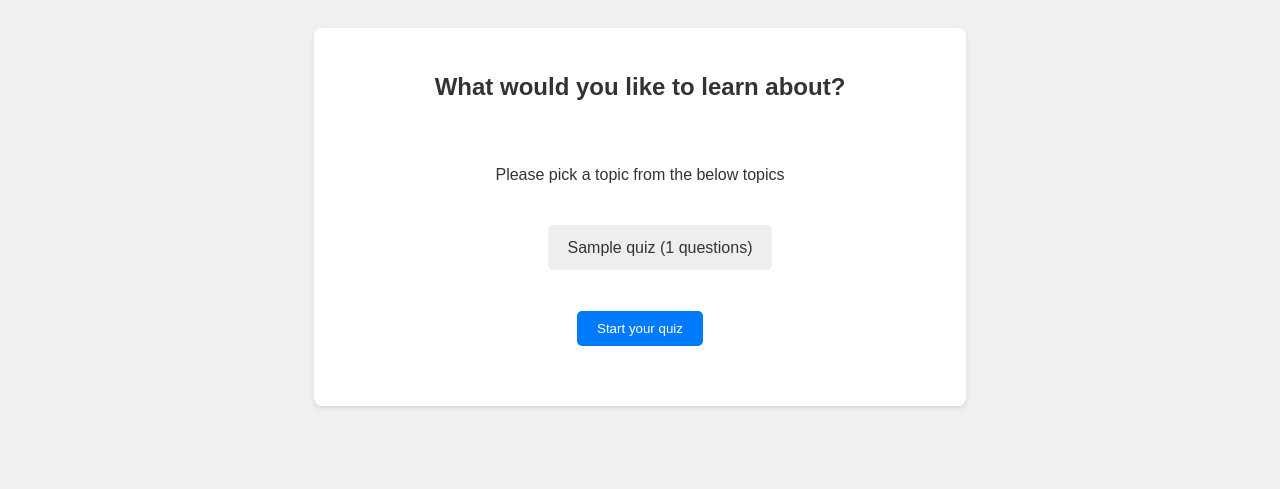
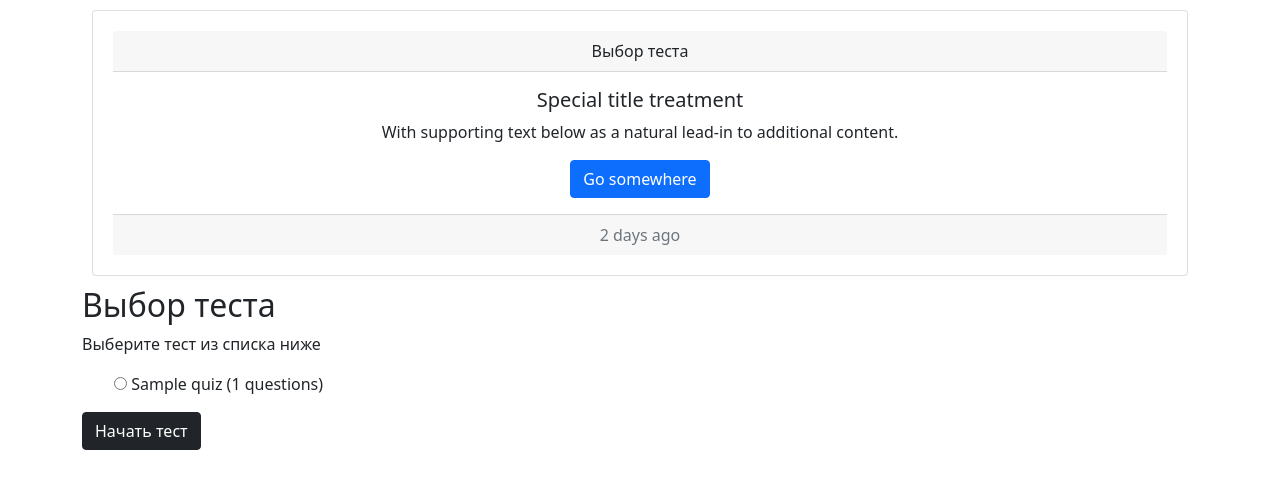
Before and after one commit to AndrewSkow11/NewWaveEducation, a Django app: page /quiz/ in a window 1280 px wide. Shown: the top 489 px of the page. Run offline with Django 4.2, Linux system fonts and the light colour scheme; tables that the repository leaves empty hold one stand-in row (values such as "Sample post"); some libraries are stand-ins or nearby versions.

Commit message:
тесты улучшения дизайна

```diff
--- /dev/null
+++ b/quiz/templates/base.html
@@ -0,0 +1,26 @@
+<!doctype html>
+<html lang="ru">
+<head>
+    <meta charset="utf-8">
+    <meta name="viewport" content="width=device-width, initial-scale=1">
+
+    <link href="https://cdn.jsdelivr.net/npm/bootstrap@5.0.2/dist/css/bootstrap.min.css" rel="stylesheet"
+          integrity="sha384-EVSTQN3/azprG1Anm3QDgpJLIm9Nao0Yz1ztcQTwFspd3yD65VohhpuuCOmLASjC" crossorigin="anonymous">
+
+
+    <title>
+        {% block title %}
+        {% endblock %}
+    </title>
+
+</head>
+<body>
+
+{% block content %}
+{% endblock %}
+
+<script src="https://cdn.jsdelivr.net/npm/bootstrap@5.0.2/dist/js/bootstrap.bundle.min.js"></script>
+
+
+</body>
+</html>
--- a/quiz/templates/partials/finish.html
+++ b/quiz/templates/partials/finish.html
@@ -1,8 +1,8 @@
 <div>
-  <p>Quiz complete. You scored {{ percent_score }}%</p>
+  <p>Тест завершён, вы набрали {{ percent_score }} %</p>
   <p>({{ score }} correct / {{ questions_count }} questions)</p>
 
   <a class="btn" href="{% url 'start' %}">
-    Start another quiz
+    Выбрать другой тест
   </a>
 </div>
--- a/quiz/templates/partials/question.html
+++ b/quiz/templates/partials/question.html
@@ -18,8 +18,8 @@
       {% endfor %}
     </ol>
 
-    <button class="btn" type="submit" >
-      Submit your answer
+    <button class="btn btn-block" type="submit" >
+      Ответить
     </button>
 
   </form>
@@ -27,6 +27,6 @@
 
 <script>
   window.onbeforeunload = function(){
-    return "Are you sure you want to leave? You will lose your progress.";
+    return "Вы уверены? Весь прогресс не будет сохранён.";
   };
 </script>
--- a/quiz/templates/start.html
+++ b/quiz/templates/start.html
@@ -1,118 +1,154 @@
-<!DOCTYPE html>
-<html lang="en">
-<head>
-  <meta charset="UTF-8">
-  <title>Start your quiz </title>
-  <script src="https://unpkg.com/htmx.org@1.9.10" integrity="sha384-D1Kt99CQMDuVetoL1lrYwg5t+9QdHe7NLX/SoJYkXDFfX37iInKRy5xLSi8nO7UC" crossorigin="anonymous"></script>
-  <style>
-    body {
-      font-family: 'Arial', sans-serif;
-      background-color: #f0f0f0;
-      color: #333;
-      line-height: 1.6;
-      padding: 20px;
-    }
+<!--<!DOCTYPE html>-->
+<!--<html lang="en">-->
+<!--<head>-->
+<!--    <meta charset="UTF-8">-->
+<!--    <title>Выберете тест:</title>-->
+<!--    <script src="https://unpkg.com/htmx.org@1.9.10"></script>-->
 
-    #topic-container {
-      background-color: #fff;
-      padding: 20px;
-      border-radius: 8px;
-      box-shadow: 0 2px 4px rgba(0,0,0,0.1);
-      margin: auto;
-      width: 50%;
-    }
+<!--    <style>-->
+<!--        body {-->
+<!--          font-family: 'Arial', sans-serif;-->
+<!--          background-color: #f0f0f0;-->
+<!--          color: #333;-->
+<!--          line-height: 1.6;-->
+<!--          padding: 20px;-->
+<!--        }-->
 
-    #topic-list {
-      justify-content: center;
-      display: flex;
-      flex-direction: column;
-      align-items: center;
-      padding: 20px;
-    }
+<!--        #topic-container {-->
+<!--          background-color: #fff;-->
+<!--          padding: 20px;-->
+<!--          border-radius: 8px;-->
+<!--          box-shadow: 0 2px 4px rgba(0,0,0,0.1);-->
+<!--          margin: auto;-->
+<!--          width: 50%;-->
+<!--        }-->
 
-    #question-form {
-      padding: 20px;
-    }
+<!--        #topic-list {-->
+<!--          justify-content: center;-->
+<!--          display: flex;-->
+<!--          flex-direction: column;-->
+<!--          align-items: center;-->
+<!--          padding: 20px;-->
+<!--        }-->
 
-    .option{
-      border-radius: 10px;
-    }
+<!--        #question-form {-->
+<!--          padding: 20px;-->
+<!--        }-->
 
-    .option input[type="radio"] {
-      display: none; /* Hide the radio button */
-    }
+<!--        .option{-->
+<!--          border-radius: 10px;-->
+<!--        }-->
 
-    .option label {
-      display: block;
-      padding: 10px 20px;
-      background-color: #eeeeee;
-      border-radius: 5px;
-      margin: 5px 0;
-      cursor: pointer;
-      transition: background-color 0.3s;
-    }
+<!--        .option input[type="radio"] {-->
+<!--          display: none; /* Hide the radio button */-->
+<!--        }-->
 
-    .option label:hover {
-      background-color: #c9c9c9;
-    }
+<!--        .option label {-->
+<!--          display: block;-->
+<!--          padding: 10px 20px;-->
+<!--          background-color: #eeeeee;-->
+<!--          border-radius: 5px;-->
+<!--          margin: 5px 0;-->
+<!--          cursor: pointer;-->
+<!--          transition: background-color 0.3s;-->
+<!--        }-->
 
-    .option input[type="radio"]:checked + label {
-      background-color: #818181;
-      color: #fff;
-    }
+<!--        .option label:hover {-->
+<!--          background-color: #c9c9c9;-->
+<!--        }-->
 
-    #heading-text {
-      text-align: center;
-    }
+<!--        .option input[type="radio"]:checked + label {-->
+<!--          background-color: #818181;-->
+<!--          color: #fff;-->
+<!--        }-->
 
-    .btn {
-      background-color: #007bff;
-      color: #fff;
-      border: none;
-      padding: 10px 20px;
-      border-radius: 5px;
-      cursor: pointer;
-      transition: background-color 0.3s ease-out;
-      display: block;
-      margin: 20px auto;
-    }
+<!--        #heading-text {-->
+<!--          text-align: center;-->
+<!--        }-->
 
-    .btn:hover {
-      background-color: #0056b3;
-    }
-  </style>
-</head>
-<body>
+<!--        .btn {-->
+<!--          background-color: #007bff;-->
+<!--          color: #fff;-->
+<!--          border: none;-->
+<!--          padding: 10px 20px;-->
+<!--          border-radius: 5px;-->
+<!--          cursor: pointer;-->
+<!--          transition: background-color 0.3s ease-out;-->
+<!--          display: block;-->
+<!--          margin: 20px auto;-->
+<!--        }-->
+
+<!--        .btn:hover {-->
+<!--          background-color: #0056b3;-->
+<!--        }-->
+<!--    </style>-->
+
+
+<!--</head>-->
+<!--<body>-->
+
+{% extends 'base.html' %}
+
+{% block content %}
+
+
+<script src="https://unpkg.com/htmx.org@1.9.10"></script>
+
+<div class="container">
+    <div class="row">
 
         <form id="topic-container" hx-post="{% url 'get-questions' %}/start">
             {% csrf_token %}
-  <h2 id="heading-text">
-    What would you like to learn about?
-  </h2>
+            <div class="col-12">
+
+
+
+
+                <div class="card text-center" style="padding:20px; margin:10px;">
+                    <div class="card-header">
+                        Выбор теста
+                    </div>
+                    <div class="card-body">
+                        <h5 class="card-title">Special title treatment</h5>
+                        <p class="card-text">With supporting text below as a natural lead-in to additional content.</p>
+                        <a href="#" class="btn btn-primary">Go somewhere</a>
+                    </div>
+                    <div class="card-footer text-muted">
+                        2 days ago
+                    </div>
+                </div>
+
+
+
+
+                <h2 id="heading-text">Выбор теста</h2>
                 <div id="topic-list">
 
-    <p>Please pick a topic from the below topics</p>
+                    <p>Выберите тест из списка ниже</p>
 
                     <ol style="list-style-type: none;">
 
                         {% for topic in topics %}
                         <li class="option">
-        <input type="radio" id="topic-{{ forloop.counter0 }}" value="{{ topic.id }}" name="quiz_id" required>
-        <label for="topic-{{ forloop.counter0 }}">{{ topic.name }} ({{ topic.questions_count }} questions)</label>
+                            <input type="radio" id="topic-{{ forloop.counter0 }}" value="{{ topic.id }}" name="quiz_id"
+                                   required>
+                            <label for="topic-{{ forloop.counter0 }}">{{ topic.name }} ({{ topic.questions_count }}
+                                questions)</label>
                         </li>
                         {% endfor %}
 
                         {% if not topics %}
-      <li>No topics available. Have you added topics into your database?</li>
+                        <li>Тесты не найдены!</li>
                         {% endif %}
 
                     </ol>
-
-    <button class="btn" type="submit">Start your quiz</button>
+                </div>
+                <button class="btn btn-dark" type="submit">Начать тест</button>
             </div>
         </form>
+    </div>
+</div>
+{% endblock %}
 
-
-
-</body>
-</html>
+<!--</body>-->
+<!--</html>-->
```
Also changed, not shown: quiz/templates/partials/answer.html (+5 -5 lines). Lines whose indentation alone changed are shown as unchanged.
